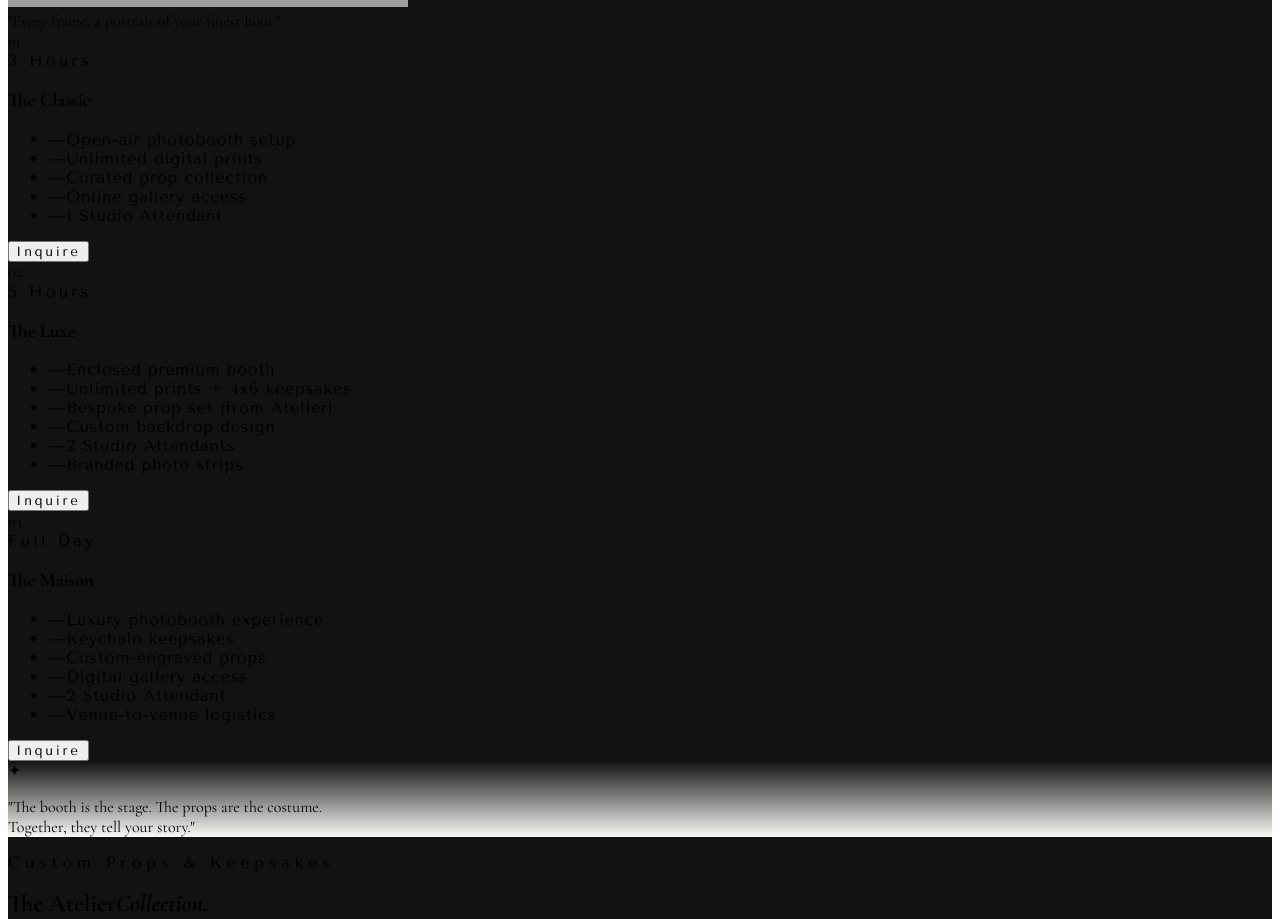
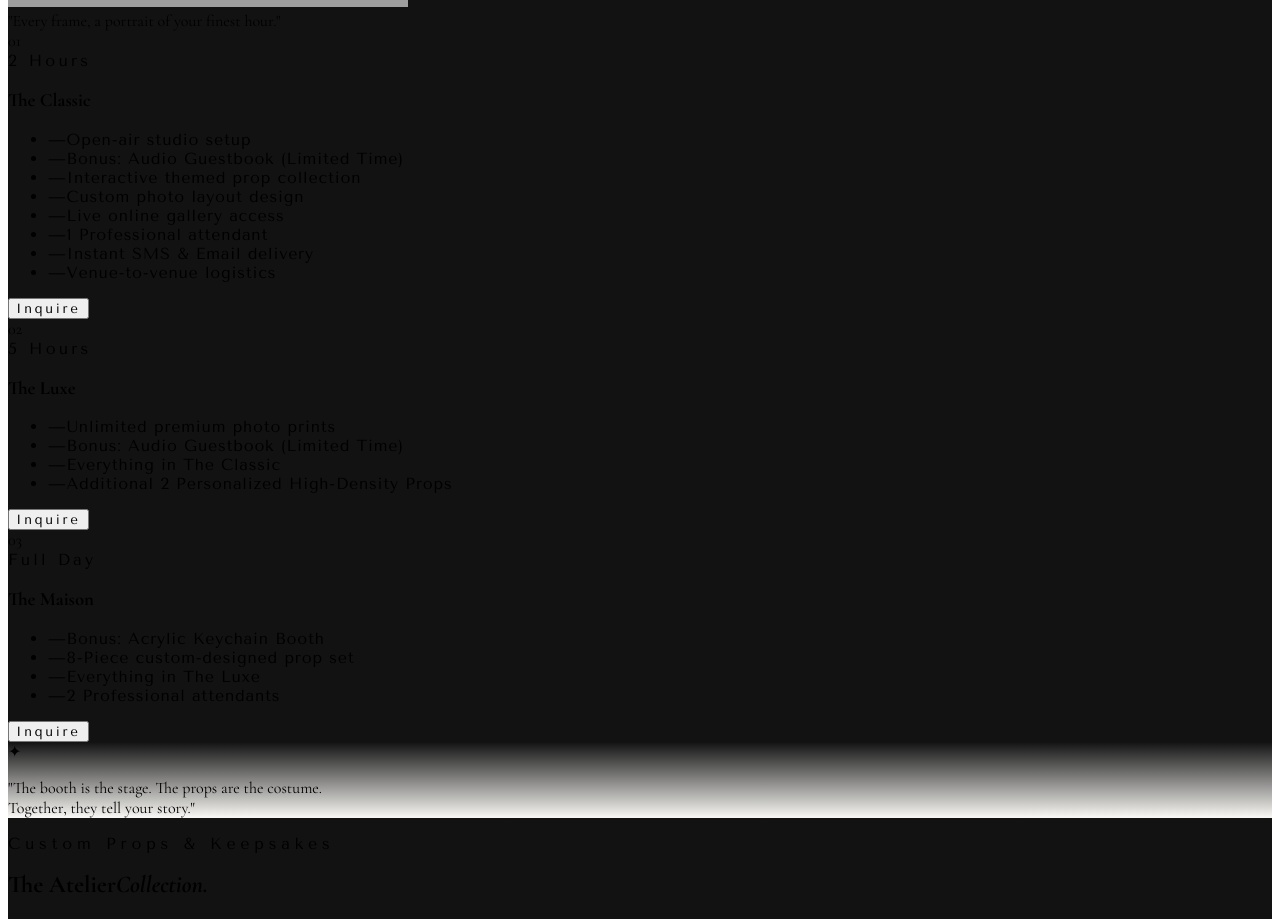
Before and after one commit to ShanemelAsuncion/Aeterna, a React (Vite) app in the folder frontend/: page / in a window 1280 px wide. Shown: the part 6520-7439 px from the top of the page. Built offline with nearby package versions, Linux system fonts and the light colour scheme; grey boxes are pictures that could not be loaded; the HTML template or start-up script is replaced by a standard one.

Commit message:
Adjust the packages

```diff
--- a/frontend/src/app/components/Services.tsx
+++ b/frontend/src/app/components/Services.tsx
@@ -6,13 +6,16 @@ const packages = [
   {
     id: "01",
     name: "The Classic",
-    duration: "3 Hours",
+    duration: "2 Hours",
     features: [
-      "Open-air photobooth setup",
-      "Unlimited digital prints",
-      "Curated prop collection",
-      "Online gallery access",
-      "1 Studio Attendant",
+      "Open-air studio setup",
+      "Bonus: Audio Guestbook (Limited Time)",
+      "Interactive themed prop collection",
+      "Custom photo layout design",
+      "Live online gallery access",
+      "1 Professional attendant",
+      "Instant SMS & Email delivery",
+      "Venue-to-venue logistics",
     ],
     accent: false,
   },
@@ -21,12 +24,10 @@ const packages = [
     name: "The Luxe",
     duration: "5 Hours",
     features: [
-      "Enclosed premium booth",
-      "Unlimited prints + 4x6 keepsakes",
-      "Bespoke prop set (from Atelier)",
-      "Custom backdrop design",
-      "2 Studio Attendants",
-      "Branded photo strips",
+      "Unlimited premium photo prints",
+      "Bonus: Audio Guestbook (Limited Time)",
+      "Everything in The Classic",
+      "Additional 2 Personalized High-Density Props",
     ],
     accent: true,
   },
@@ -35,12 +36,10 @@ const packages = [
     name: "The Maison",
     duration: "Full Day",
     features: [
-      "Luxury photobooth experience",
-      "Keychain keepsakes",
-      "Custom-engraved props",
-      "Digital gallery access",
-      "2 Studio Attendant",
-      "Venue-to-venue logistics",
+      "Bonus: Acrylic Keychain Booth",
+      "8-Piece custom-designed prop set",
+      "Everything in The Luxe",
+      "2 Professional attendants",
     ],
     accent: false,
   },
@@ -58,7 +57,7 @@ export function Services({ boothPhoto }: ServicesProps) {
       <div className="max-w-7xl mx-auto px-6 lg:px-12 mb-20">
         <div className="flex items-start justify-between flex-wrap gap-8">
           <div>
-            <div className="flex items-center gap-4 mb-6">
+            <div className="flex items-cente r gap-4 mb-6">
               <div className="w-8 h-px bg-[#4A2C2A]" />
               <span
                 style={{ fontFamily: "'Tenor Sans', sans-serif", letterSpacing: "0.3em" }}
```
